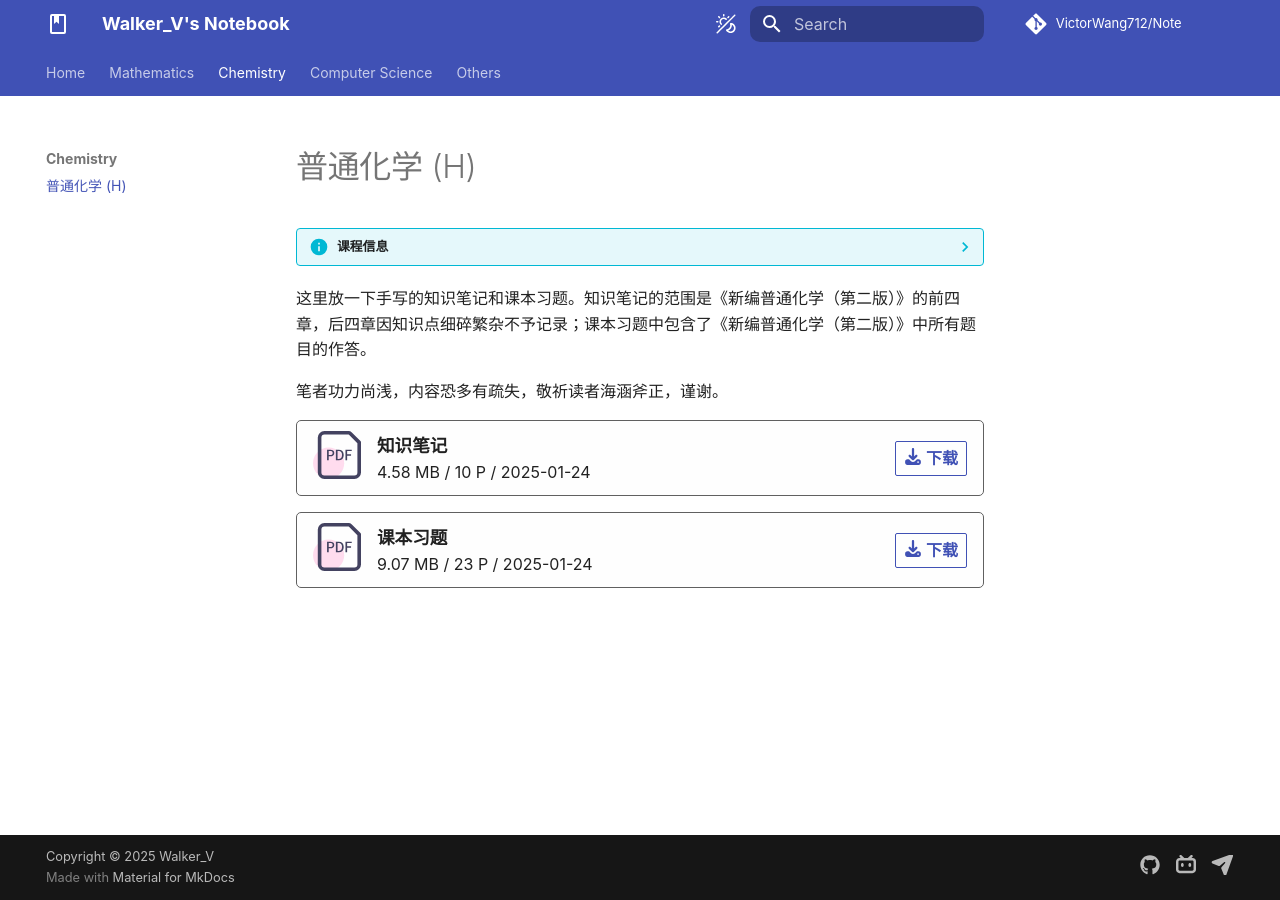
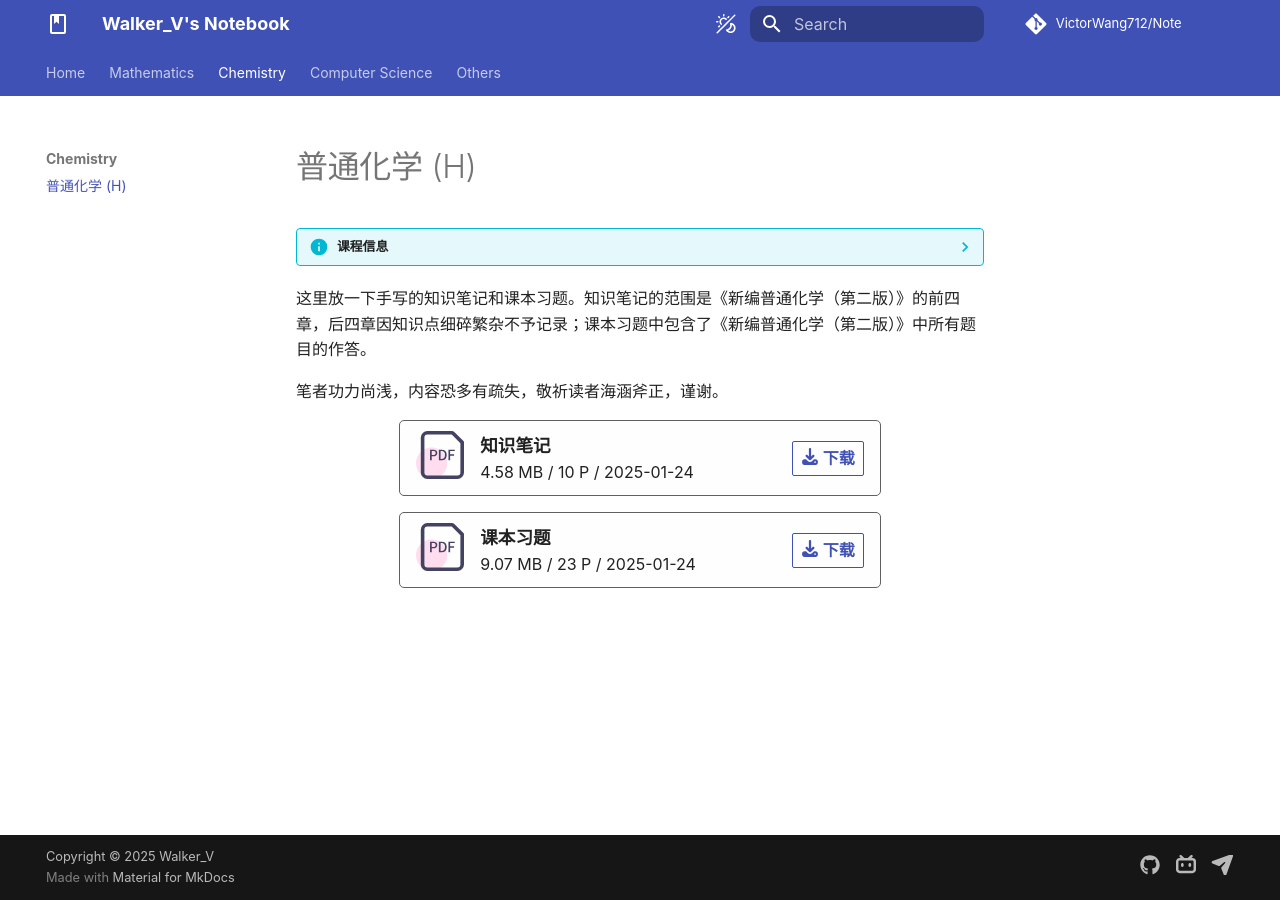
Before and after one commit to VictorWang712/Note, an MkDocs documentation site: the page built from docs/chemistry/general_chemistry.md, in a window 1280 px wide. Built offline with MkDocs 1.6.1 and Material for MkDocs 9.7.7, drawn with Linux system fonts in a browser that asks for light colours; some web fonts are replaced; comment, search, counter and statistics services are not loaded.

Commit message:
files: Edit card's css

```diff
--- a/docs/stylesheets/css/card.css
+++ b/docs/stylesheets/css/card.css
@@ -5,6 +5,8 @@
     -ms-flex-direction: column;
     flex-direction: column;
     min-width: 0;
+    width: 70%;
+    margin: auto;
     word-wrap: break-word;
     background-color: #FEFEFE;
     background-clip: border-box;
```
